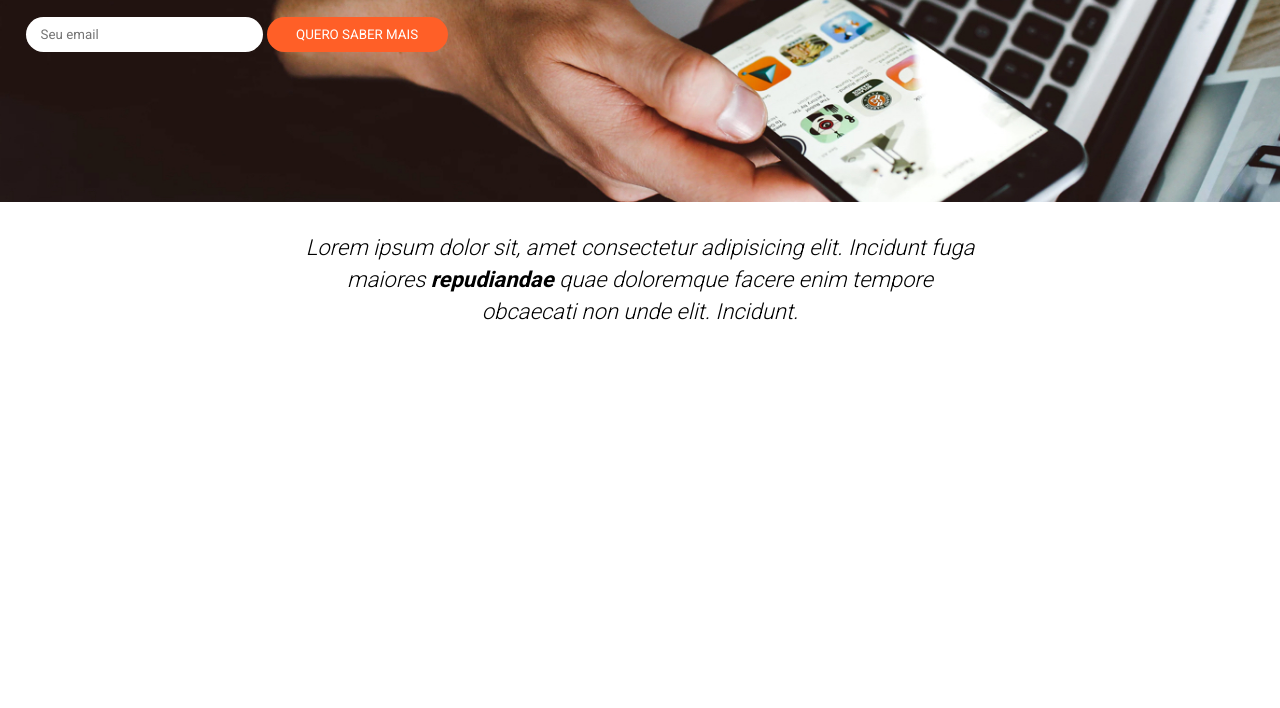
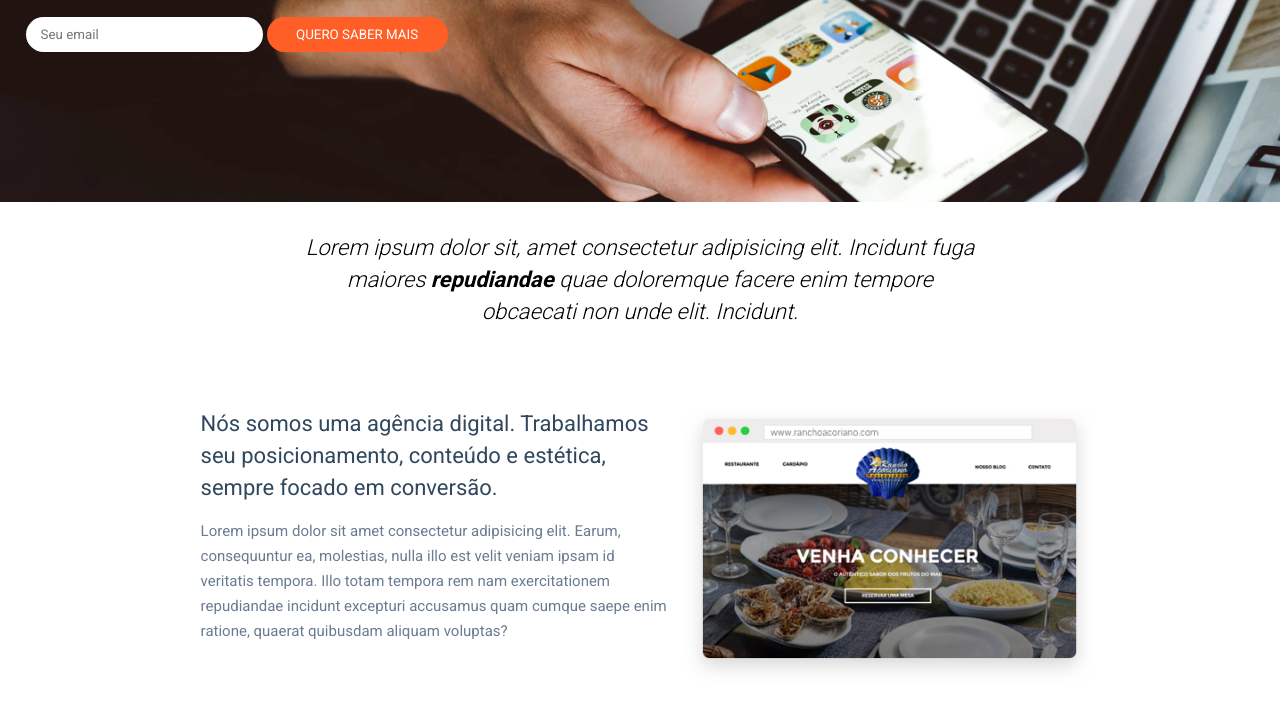
Before and after one commit to luuizalberto/digital-agency, a plain HTML site: page index.html in a window 1280 px wide. Shown: the part 358-1066 px from the top of the page. Before the commit the page ends 800 px from the top, so only its background shows below. Drawn offline with Linux system fonts and the light colour scheme.

Commit message:
Update index.html
Descrição 2 Pronto

```diff
--- a/index.html
+++ b/index.html
@@ -51,6 +51,17 @@
         </div><!--container-->
     </section>
 
+    <section class="descricao-danki2">
+        <div class="container">
+            <div class="texto-descricao">
+                <h3>Nós somos uma agência digital. Trabalhamos seu posicionamento, conteúdo e estética, sempre focado em conversão.</h3>
+                <p>Lorem ipsum dolor sit amet consectetur adipisicing elit. Earum, consequuntur ea, molestias, nulla illo est velit veniam ipsam id veritatis tempora. Illo totam tempora rem nam exercitationem repudiandae incidunt excepturi accusamus quam cumque saepe enim ratione, quaerat quibusdam aliquam voluptas?</p>
+            </div><!--texto-descricao-->
+            <img src="./images/mockup1.jpg" alt="Trabalho danki" title="Trabalho danki">
+            <div class="clear"></div>
+        </div><!--container-->
+    </section>
+
 
     <script src="js/JQuery.js"></script>
     <script>
```
